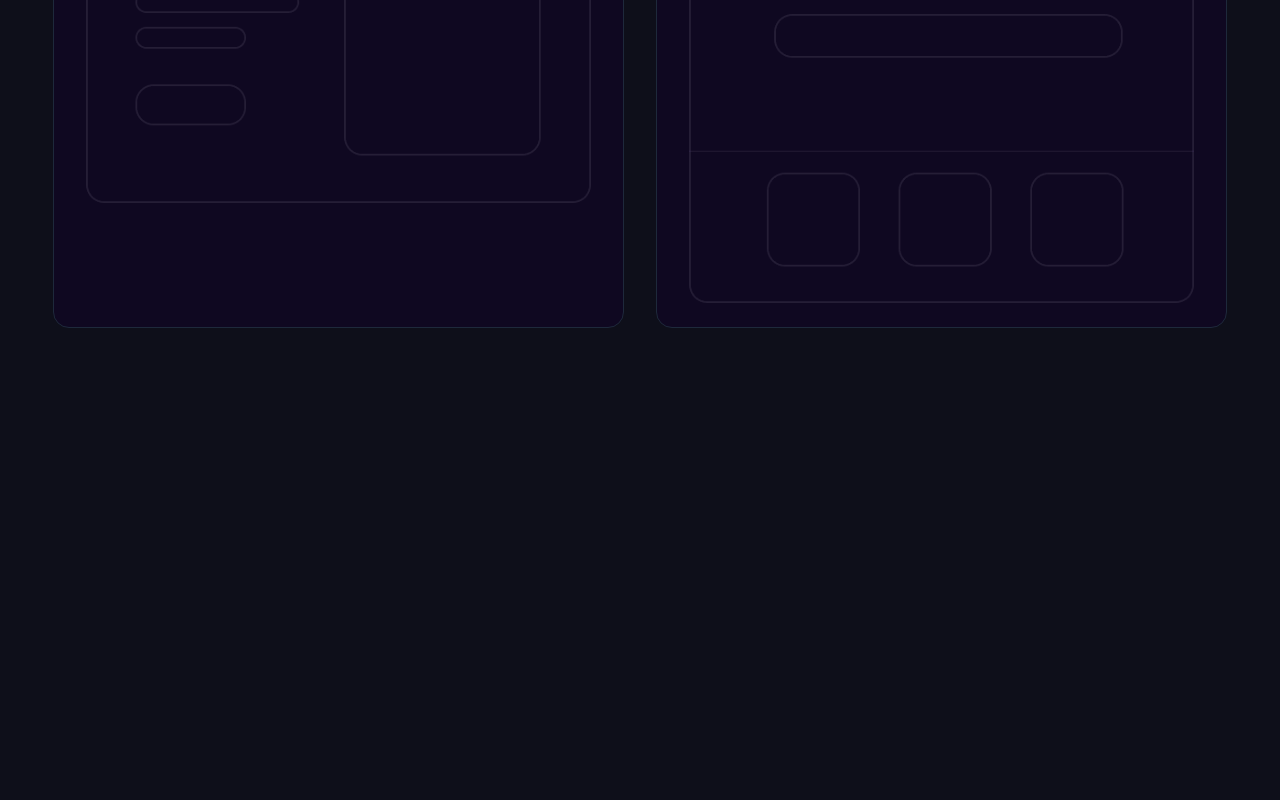
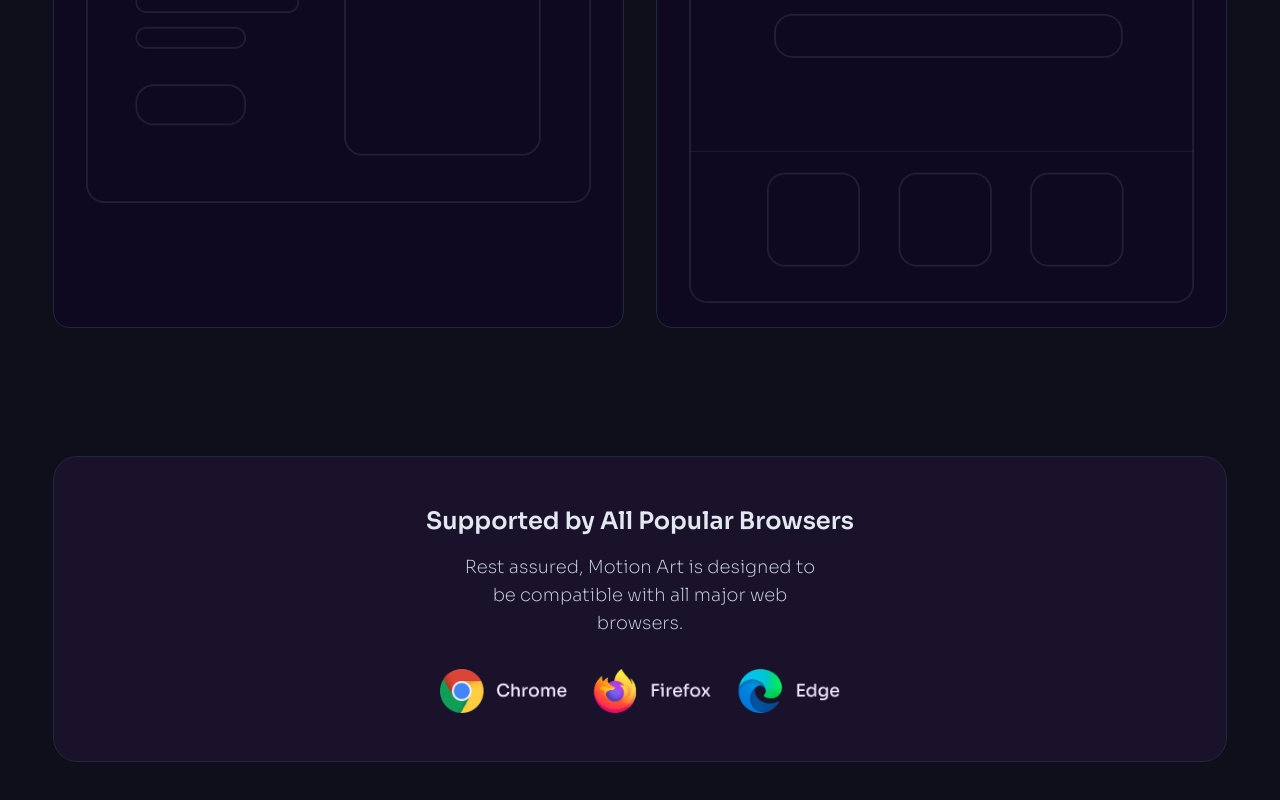
Before and after one commit to svivek19/Heliverse-Task, a React (Vite) app: page / in a window 1280 px wide. Shown: the part 1835-2635 px from the top of the page. Before the commit the page ends 2227 px from the top, so only its background shows below. Built offline with nearby package versions, Linux system fonts and the light colour scheme.

Commit message:
support page finish

```diff
--- a/src/App.jsx
+++ b/src/App.jsx
@@ -5,6 +5,7 @@ import Hero from "./components/Hero";
 import Ratings from "./components/Ratings";
 import PurchaseSection from "./components/PurchaseSection";
 import SectionAndPage from "./components/SectionAndPage";
+import SupportedPage from "./components/SupportedPage";
 
 const App = () => {
   return (
@@ -15,6 +16,7 @@ const App = () => {
       <Ratings />
       <PurchaseSection />
       <SectionAndPage />
+      <SupportedPage />
     </>
   );
 };
--- /dev/null
+++ b/src/components/SupportedPage.jsx
@@ -0,0 +1,21 @@
+import React from "react";
+import social from "../assets/motionarteffect-img8.png";
+
+const SupportedPage = () => {
+  return (
+    <div className="bg-[#19122A] w-11/12 mx-auto my-32 px-10 py-12 border border-slate-800 rounded-3xl">
+      <h3 className="text-center text-slate-200 font-sora text-2xl font-semibold">
+        Supported by All Popular Browsers
+      </h3>
+      <p className="text-center text-slate-300 w-1/3 my-4 mx-auto font-[200] font-sora text-lg">
+        Rest assured, Motion Art is designed to be compatible with all major web
+        browsers.
+      </p>
+      <div className="flex justify-center pt-4">
+        <img src={social} alt="" width={400} className="" />
+      </div>
+    </div>
+  );
+};
+
+export default SupportedPage;
```
